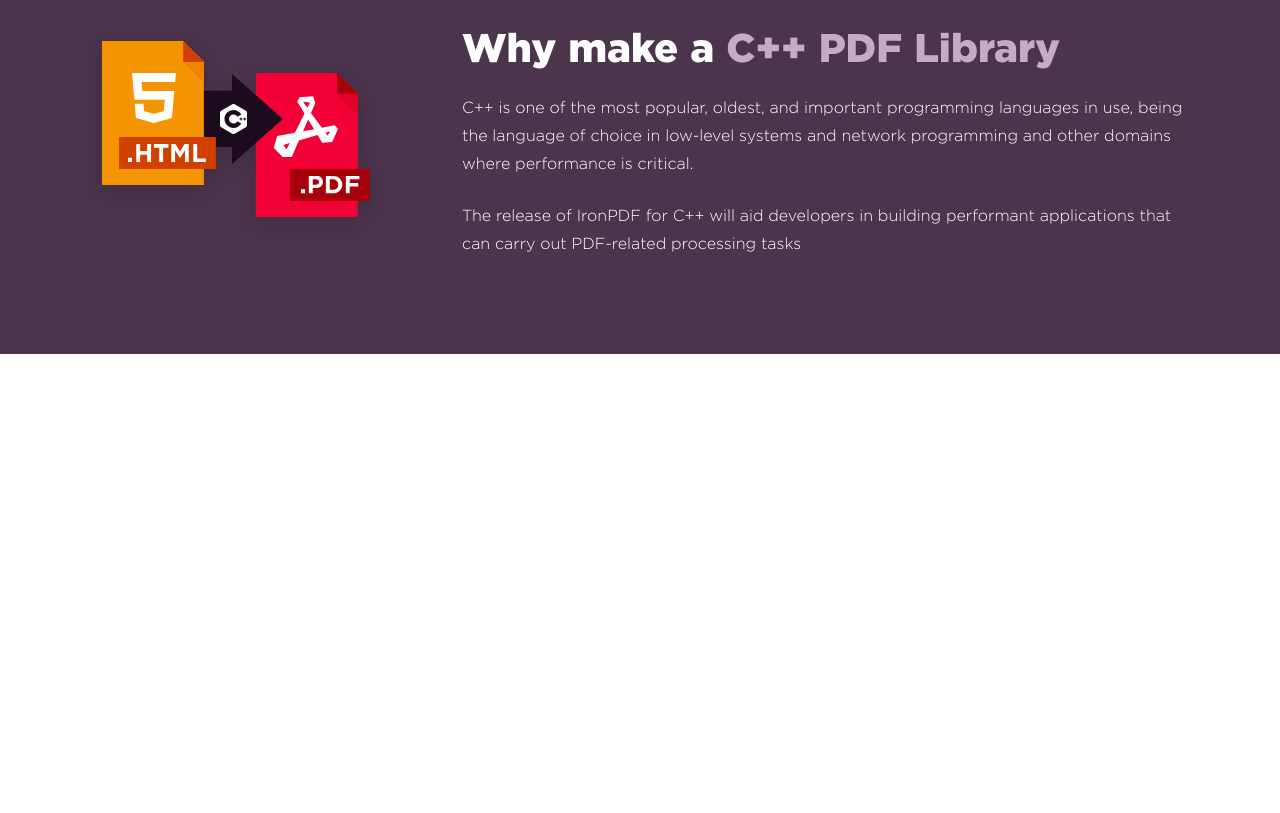
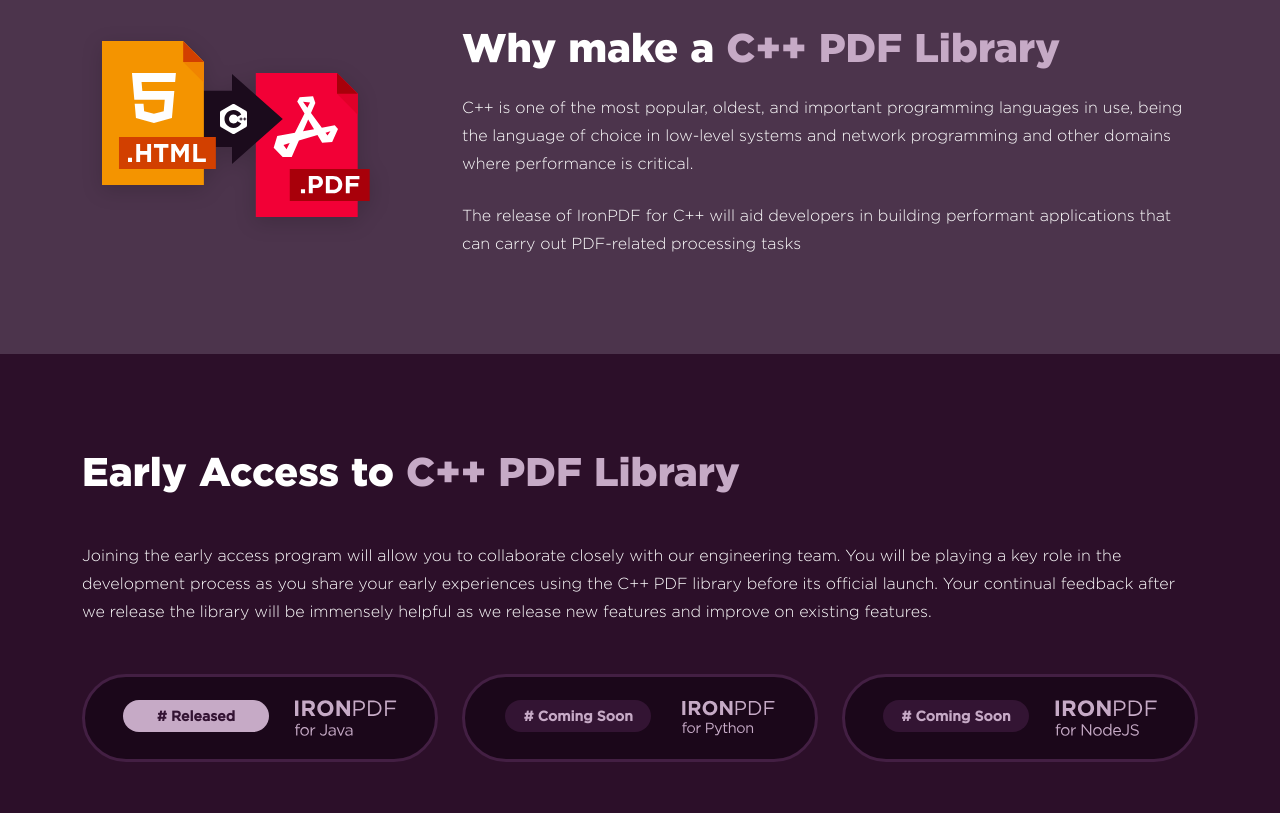
Before and after one commit to paingtk/Iron-Software, a plain HTML site: page index.html in a window 1280 px wide. Shown: the part 1377-2190 px from the top of the page. Before the commit the page ends 1731 px from the top, so only its background shows below. Drawn offline with nearby package versions, Linux system fonts and the light colour scheme.

Commit message:
implement Early Access sectin

```diff
--- a/index.css
+++ b/index.css
@@ -18,10 +18,11 @@
   --purple-dark-1: #2c0f29;
   --purple-dark-2: #431f43;
   --purple-dark-3: rgba(23, 6, 23, 0.3);
+  --purple-dark-4: #331433;
   --purple-light-1: #c6aac6;
   --purple-light-2: #8f618f;
   --purple-light-3: #4c344c;
-  --gradient-bg-color: linear-gradient(
+  --gradient-bg-1: linear-gradient(
     90deg,
     #8e608e 28.16%,
     #402640 67.82%,
@@ -75,17 +76,29 @@ p {
 .primary-font-color {
   color: var(--primary-font-color);
 }
-.secondary-font-color {
+.purple-light-font1 {
   color: var(--purple-light-1);
+}
+.purple-light-2 {
+  color: var(--purple-light-2);
+}
+.purple-dark-4 {
+  color: var(--purple-dark-4);
 }
 .primary-bg-color {
   background-color: var(--purple-dark-1);
 }
-.purple-light-bg {
+.purple-light-1 {
+  background-color: var(--purple-light-1);
+}
+.purple-light-3 {
   background-color: var(--purple-light-3);
 }
+.purple-dark-bg4 {
+  background-color: var(--purple-dark-4);
+}
 .gradient-bg-1 {
-  background: var(--gradient-bg-color);
+  background: var(--gradient-bg-1);
 }
 .gradient-bg-2 {
   background: var(--purple-dark-3);
@@ -147,11 +160,9 @@ p.coming-soon {
 }
 .badge {
   font-family: 'Gotham-Medium';
-  background-color: var(--purple-light-1);
   font-size: 14px;
   font-weight: 700;
   line-height: 28px;
-  color: var(--purple-light-2);
   margin-right: 10px;
   padding: 2px 0px;
   width: 146px;
@@ -165,6 +176,17 @@ p.coming-soon {
   right: -77px;
 }
 
+/* Early Access */
+.ironpdf-card {
+  display: flex;
+  justify-content: space-around;
+  padding: 23px 30px;
+  height: 88px;
+  border: 3px solid var(--purple-dark-2);
+  border-radius: 122px;
+  background: rgba(23, 6, 23, 0.8);
+}
+
 @media (min-width: 1400px) {
   .container {
     max-width: 1200px;
--- a/index.html
+++ b/index.html
@@ -77,7 +77,7 @@
         <h1>
           Beta Software Program
           <br />
-          <span class="secondary-font-color">IronPDF for C++</span>
+          <span class="purple-light-font1">IronPDF for C++</span>
         </h1>
         <p class="coming-soon mt-3">Coming Soon</p>
       </div>
@@ -102,8 +102,10 @@
             </button>
           </div>
           <div>
-            <p class="secondary-font-color">
-              <span class="badge"># Coming Soon</span>
+            <p class="purple-light-font1">
+              <span class="badge purple-light-1 purple-light-2">
+                # Coming Soon
+              </span>
               IronPDF Beta Program also coming soon for
               <span class="primary-font-color fw-semibold">
                 Python | Node.JS | Java
@@ -161,7 +163,7 @@
         </div>
       </div>
     </section>
-    <section class="purple-light-bg py-5">
+    <section class="purple-light-3 py-5">
       <div class="container py-5">
         <div class="row">
           <div class="col-4">
@@ -170,7 +172,7 @@
           <div class="col-8">
             <h2 class="mb-4">
               Why make a
-              <span class="secondary-font-color">C++ PDF Library</span>
+              <span class="purple-light-font1">C++ PDF Library</span>
             </h2>
             <p class="mb-4">
               C++ is one of the most popular, oldest, and important programming
@@ -187,7 +189,52 @@
         </div>
       </div>
     </section>
-    <section class="early-access"></section>
+    <section class="primary-bg-color py-5">
+      <div class="container py-5">
+        <h2>
+          Early Access to
+          <span class="purple-light-font1">C++ PDF Library</span>
+        </h2>
+        <p class="my-5">
+          Joining the early access program will allow you to collaborate closely
+          with our engineering team. You will be playing a key role in the
+          development process as you share your early experiences using the C++
+          PDF library before its official launch. Your continual feedback after
+          we release the library will be immensely helpful as we release new
+          features and improve on existing features.
+        </p>
+        <div class="row">
+          <div class="col-lg-4">
+            <div class="ironpdf-card">
+              <span class="badge purple-light-1 purple-dark-4"># Released</span>
+              <img src="./assets/images/for-java.svg" alt="Iron PDF for Java" />
+            </div>
+          </div>
+          <div class="col-lg-4">
+            <div class="ironpdf-card">
+              <span class="badge purple-dark-bg4 purple-light-font1">
+                # Coming Soon
+              </span>
+              <img
+                src="./assets/images/for-python.svg"
+                alt="Iron PDF for Python"
+              />
+            </div>
+          </div>
+          <div class="col-lg-4">
+            <div class="ironpdf-card">
+              <span class="badge purple-dark-bg4 purple-light-font1">
+                # Coming Soon
+              </span>
+              <img
+                src="./assets/images/for-nodejs.svg"
+                alt="Iron PDF for NodeJS"
+              />
+            </div>
+          </div>
+        </div>
+      </div>
+    </section>
     <section class="footer-section"></section>
   </body>
 </html>
```
Also changed, not shown: assets/images/for-java.svg (added), assets/images/for-nodejs.svg (added), assets/images/for-python.svg (added).
